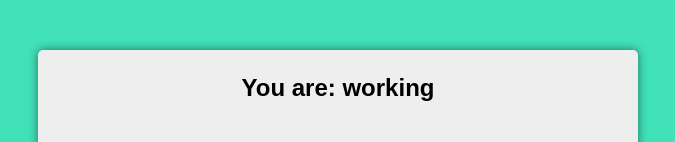
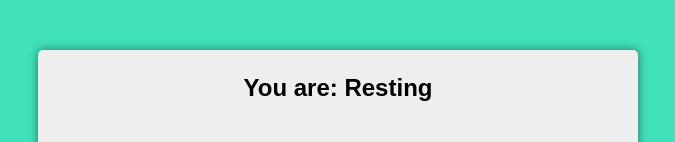
Before and after one commit to gabrielssconceicao/PomodoroApp, a Vue app: page / in a window 1280 px wide. Shown: the top 142 px of the page, without its empty margins (302-977 px from the left). Built offline with nearby package versions, Linux system fonts and the light colour scheme.

Commit message:
concluding pomodoro logic

```diff
--- a/index.html
+++ b/index.html
@@ -4,7 +4,7 @@
     <meta charset="UTF-8">
     <link rel="icon" href="/pomodoro.svg">
     <meta name="viewport" content="width=device-width, initial-scale=1.0">
-    <title>Vite App</title>
+    <title>Pomodoro App</title>
   </head>
   <body>
     <div id="app"></div>
--- a/src/views/PomodoroView.vue
+++ b/src/views/PomodoroView.vue
@@ -31,11 +31,18 @@ const props = defineProps({
 });
 
 const mainTime = ref(props.mainTime);
-const setMainTime = () => mainTime.value -= 1;
+const setMainTime = () => {
+  mainTime.value -= 1
+  if (working.value) {
+    fullWorkTime.value += 1
+  }
+};
 
 const timeCounting = ref(false);
 const working = ref(false);
 const resting = ref(false);
+
+const workOrRest = computed(() => working.value ? 'Working' : 'Resting')
 
 const cycles = ref(props.cycles);
 const cyclesQtdManager = ref<boolean[]>(new Array(cycles.value - 1).fill(true));
@@ -117,7 +124,7 @@ onBeforeUnmount(() => {
 
 <template>
   <div class="pomodoro">
-    <h2>You are: working {{ }}</h2>
+    <h2>You are: {{ workOrRest }}</h2>
     <TimerComponent :main-time="mainTime" />
     <div class="controls">
       <ButtonComponent :text="'Work'" :on-click="configureWork" />
```
